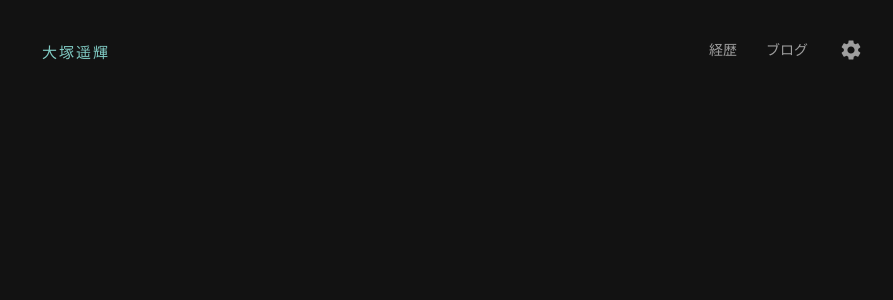
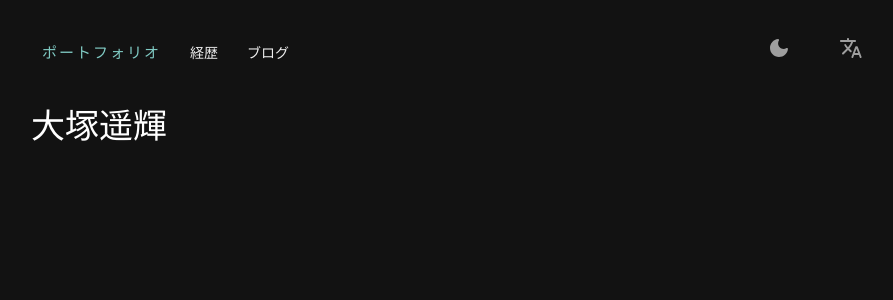
Before and after one commit to otsuka-haruki/portfolio, a Next.js app: page / in a window 1280 px wide. Shown: the top 300 px of the page, without its empty margins (183-1076 px from the left). Built offline with nearby package versions, Linux system fonts and the light colour scheme; a web font is replaced by a local one.

Commit message:
app bar modified

```diff
--- a/src/components/layout/appbars/LaptopAppBar.js
+++ b/src/components/layout/appbars/LaptopAppBar.js
@@ -1,9 +1,12 @@
+import { useRouter } from "next/router";
 import { AppBar as MuiAppBar, Container, Button, Box } from "@mui/material";
-import SettingsIcon from '@mui/icons-material/Settings';
+import DarkModeRoundedIcon from '@mui/icons-material/DarkModeRounded';
+import TranslateRoundedIcon from '@mui/icons-material/TranslateRounded';
 import LinkButton from "components/common/LinkButton";
-import { grey } from "@mui/material/colors";
+import { grey, teal } from "@mui/material/colors";
 
 const LaptopAppBar = () => {
+    const { pathname } = useRouter();
 
     const abbBarStyle = {
         boxShadow: 0,
@@ -14,16 +17,39 @@ const LaptopAppBar = () => {
 
     // const langOptions = ['日本語', 'English'];
 
+    const toggleTheme = () => {
+
+    };
+
+    const toggleLanguage = () => {
+
+    }
+
     return (
         <MuiAppBar position="static" color="white" sx={abbBarStyle}>
             <Container maxWidth="md" sx={{ display: 'flex', justifyContent: 'space-between' }}>
                 <Box>
-                    <LinkButton size='large' href="/" sx={{ letterSpacing: 2 }}>大塚遥輝</LinkButton>
+                    <LinkButton size='large' href="/" color={pathname === '/' ? 'primary' : 'grey'} sx={{ letterSpacing: 2 }}>ポートフォリオ</LinkButton>
+                    <LinkButton href="/career" color={pathname === '/career' ? 'primary' : 'grey'} >経歴</LinkButton>
+                    <LinkButton href="/blogs" color={pathname === '/blogs' ? 'primary' : 'grey'} >ブログ</LinkButton>
                 </Box>
                 <Box>
-                    <LinkButton href="/career" sx={{ color: grey[500] }}>経歴</LinkButton>
-                    <LinkButton href="/blogs" sx={{ color: grey[500] }}>ブログ</LinkButton>
-                    <Button sx={{ color: grey[500] }}><SettingsIcon /></Button>
+                    <Button
+                        size="small"
+                        color="grey"
+                        sx={{ color: grey[500], mr: 1 }}
+                        onClick={toggleTheme}
+                    >
+                        <DarkModeRoundedIcon />
+                    </Button>
+                    <Button
+                        size="small"
+                        color="grey"
+                        sx={{ color: grey[500] }}
+                        onClick={toggleLanguage}
+                    >
+                        <TranslateRoundedIcon />
+                    </Button>
                 </Box>
             </Container>
         </MuiAppBar>
--- a/src/components/layout/appbars/MobileAppBar.js
+++ b/src/components/layout/appbars/MobileAppBar.js
@@ -1,7 +1,7 @@
-import Link from "next/link";
-import { AppBar, Box, Typography, Button } from "@mui/material";
+import { AppBar, Box, Typography, Button, Container } from "@mui/material";
 import MenuIcon from '@mui/icons-material/Menu';
-import SettingsIcon from '@mui/icons-material/Settings';
+import DarkModeRoundedIcon from '@mui/icons-material/DarkModeRounded';
+import TranslateRoundedIcon from '@mui/icons-material/TranslateRounded';
 import { grey } from "@mui/material/colors";
 
 const MobileAppBar = (props) => {
@@ -22,13 +22,15 @@ const MobileAppBar = (props) => {
 
     return (
         <AppBar position="static" sx={abbBarStyle}>
-            <Box>
-                <Button sx={{ color: grey[200] }} onClick={openDrawer}><MenuIcon /></Button>
-            </Box>
-            <Box>
-                <Button sx={{ color: grey[200] }} ><SettingsIcon /></Button>
-            </Box>
-
+            <Container maxWidth="md" sx={{ display: 'flex', justifyContent: 'space-between' }}>
+                <Box>
+                    <Button sx={{ color: grey[200] }} onClick={openDrawer}><MenuIcon /></Button>
+                </Box>
+                <Box>
+                    <Button size="small" color='grey'><DarkModeRoundedIcon /></Button>
+                    <Button size="small" color='grey'><TranslateRoundedIcon /></Button>
+                </Box>
+            </Container>
         </AppBar>
     )
 }
--- /dev/null
+++ b/src/components/pages/blogs/Home.js
@@ -0,0 +1,11 @@
+import PageTitle from "components/common/PageTitle"
+
+const Home = () => {
+    return (
+        <>
+            <PageTitle text='ブログ' />
+        </>
+    )
+}
+
+export default Home
--- a/src/components/pages/career/EducationBlock.js
+++ b/src/components/pages/career/EducationBlock.js
@@ -15,7 +15,7 @@ const EducationBlock = (props) => {
         return (
             <Box key={_id} sx={{ mb: 4 }}>
                 <Typography variant="body1" sx={{ fontSize: '1.1rem' }}>{organization} / <span style={{ fontSize: '0.9rem', fontWeight: 400 }}>{role}</span></Typography>
-                <Stack direction='row' sx={{ color: grey[600] }}>
+                <Stack direction='row' sx={{ color: grey[400] }}>
                     <Typography variant="body1" sx={{ mr: 1 }}>{location}</Typography>
                     <Typography variant="body1">{start_date} - {end_date}</Typography>
                 </Stack>
--- a/src/components/pages/career/ExperienceBlock.js
+++ b/src/components/pages/career/ExperienceBlock.js
@@ -16,7 +16,7 @@ const ExperienceBlock = (props) => {
                 <Grid container spacing={2}>
                     <Grid item xs={12} md={4}>
                         <Typography variant="body1" sx={{ fontSize: '1.1rem' }}>{organization} {isIncoming && ' (予定)'} <span style={{ fontSize: '0.9rem', fontWeight: 400 }}>/ {role}</span></Typography>
-                        <Stack direction='row' sx={{ color: grey[500] }}>
+                        <Stack direction='row' sx={{ color: grey[400] }}>
                             <Typography variant="body1" sx={{ mr: 1 }}>{location}</Typography>
                             <Typography variant="body1">{start_date} - {isPresent && !isIncoming ? '現在' : end_date}</Typography>
                         </Stack>
--- a/src/components/pages/career/VolunteerBlock.js
+++ b/src/components/pages/career/VolunteerBlock.js
@@ -16,7 +16,7 @@ const VolunteerBlock = (props) => {
                 <Grid container spacing={2}>
                     <Grid item xs={12} md={4}>
                         <Typography variant="body1" sx={{ fontSize: '1.1rem' }}>{organization} {isIncoming && ' (予定)'} / <span style={{ fontSize: '0.9rem', fontWeight: 400 }}>{role}</span></Typography>
-                        <Stack direction='row' sx={{ color: grey[600] }}>
+                        <Stack direction='row' sx={{ color: grey[400] }}>
                             <Typography variant="body1" sx={{ mr: 1 }}>{location}</Typography>
                             <Typography variant="body1">{start_date} - {isPresent && !isIncoming ? '現在' : end_date}</Typography>
                         </Stack>
--- /dev/null
+++ b/src/components/pages/home/Home.js
@@ -0,0 +1,12 @@
+import Typography from '@mui/material/Typography'
+
+const Home = () => {
+    return (
+        <>
+            <Typography variant="h4">大塚遥輝</Typography>
+            {/* introduction */}
+        </>
+    )
+}
+
+export default Home
--- a/src/config/mui.js
+++ b/src/config/mui.js
@@ -1,5 +1,5 @@
 import { createTheme } from "@mui/material";
-import { pink, teal } from "@mui/material/colors";
+import { grey, pink, teal } from "@mui/material/colors";
 
 export const customTheme = createTheme({
     palette: {
@@ -13,6 +13,9 @@ export const customTheme = createTheme({
         // basic colors
         'white': {
             main: '#fff'
+        },
+        'grey': {
+            main: grey[200]
         }
     },
     typography: {
--- a/src/pages/index.js
+++ b/src/pages/index.js
@@ -1,6 +1,6 @@
 import Head from "next/head";
 import Link from "next/link";
-import { Grid, CardContent, Card, Typography, CardActionArea } from "@mui/material";
+import Home from "components/pages/home/Home";
 
 const Index = () => {
 
@@ -19,7 +19,7 @@ const Index = () => {
         <title>ホーム | 大塚遥輝のポートフォリオ</title>
       </Head>
 
-
+      <Home />
     </>
   )
 }
```
Also changed, not shown: src/pages/blogs/index.js (+10 -2 lines).
